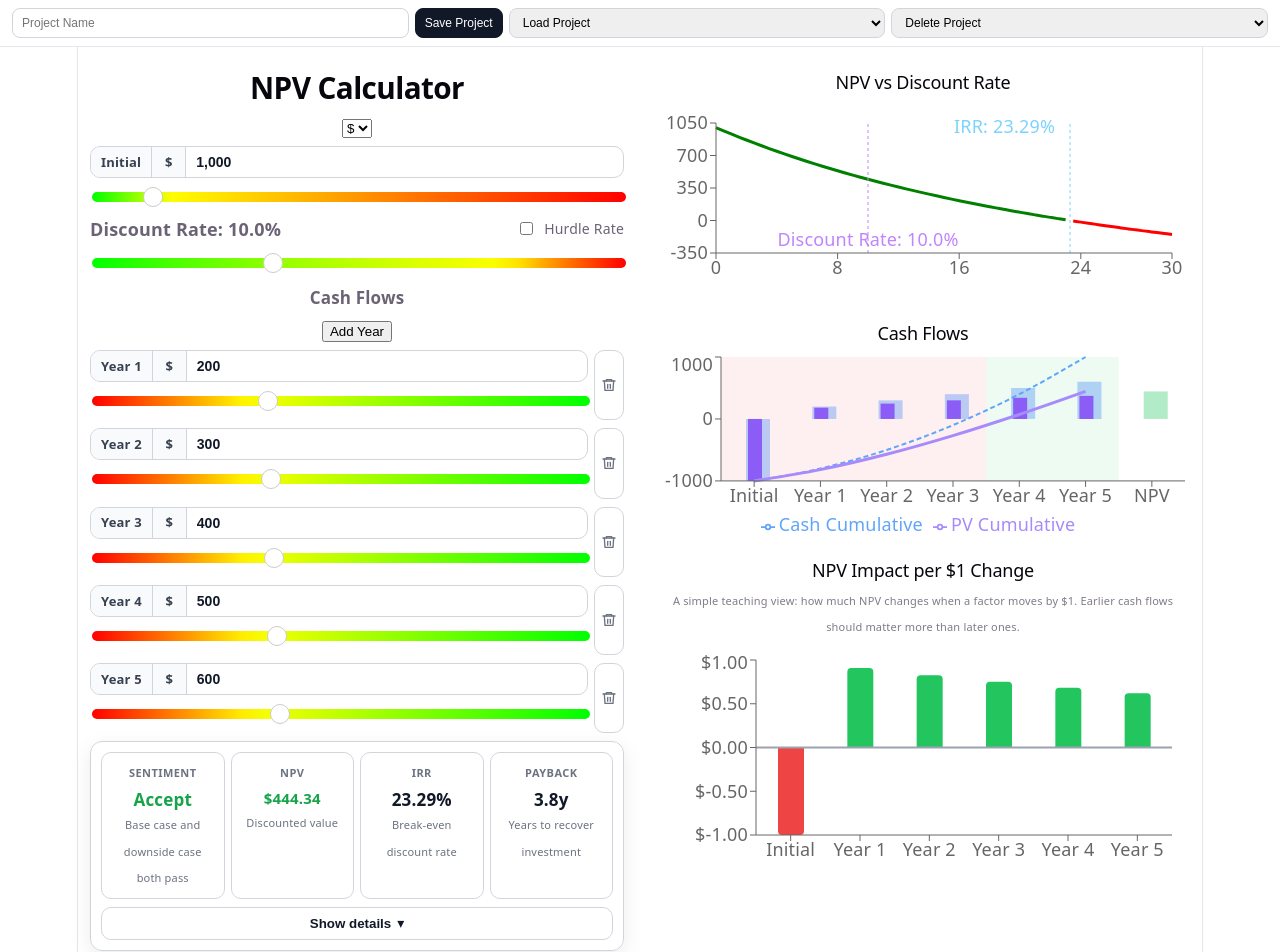
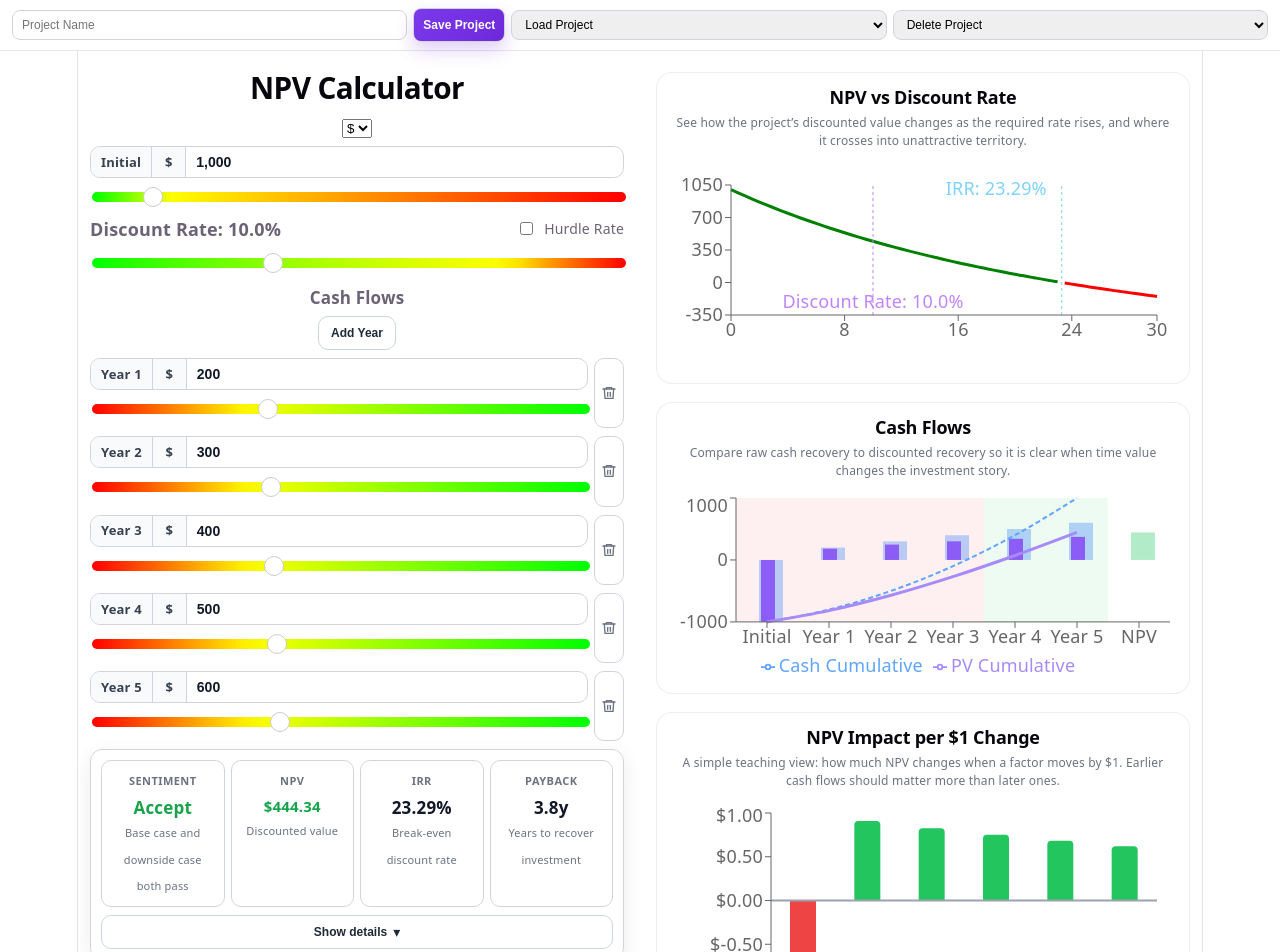
Before and after one commit to armstrma/npv-calculator, a React (Vite) app: page / in a window 1280 px wide. Shown: the top 952 px of the page. Built offline with nearby package versions, Linux system fonts and the light colour scheme.

Commit message:
Polish chart presentation and roadmap ideas

```diff
--- a/src/App.css
+++ b/src/App.css
@@ -54,13 +54,46 @@ input[type="range"]::-moz-range-thumb {
   font-size: 12px;
 }
 .project-toolbar button {
-  background: #111827;
-  color: #fff;
-  border-color: #111827;
   cursor: pointer;
 }
-.project-toolbar button:hover {
-  background: #1f2937;
+.button-primary,
+.button-secondary {
+  display: inline-flex;
+  align-items: center;
+  justify-content: center;
+  min-height: 34px;
+  padding: 0 12px;
+  border-radius: 10px;
+  border: 1px solid #4c1d95;
+  font-size: 12px;
+  font-weight: 700;
+  line-height: 1;
+  cursor: pointer;
+  transition: background-color 160ms ease, border-color 160ms ease, color 160ms ease, box-shadow 160ms ease, transform 160ms ease;
+}
+.button-primary {
+  background: linear-gradient(135deg, #7c3aed, #6d28d9);
+  color: #ffffff;
+  box-shadow: 0 8px 18px rgba(109, 40, 217, 0.22);
+}
+.button-primary:hover {
+  background: linear-gradient(135deg, #8b5cf6, #7c3aed);
+  border-color: #6d28d9;
+  transform: translateY(-1px);
+}
+.button-secondary {
+  background: rgba(255, 255, 255, 0.72);
+  border-color: #cbd5e1;
+  color: #1f2937;
+}
+.button-secondary:hover {
+  background: rgba(241, 245, 249, 0.95);
+  border-color: #a78bfa;
+  color: #111827;
+  box-shadow: 0 0 0 3px rgba(167, 139, 250, 0.14);
+}
+.button-full {
+  width: 100%;
 }
 .container { display: flex; gap: 8px; margin-top: 60px; }
 .left, .right { padding: 12px; }
@@ -124,12 +157,7 @@ input[type="range"]::-moz-range-thumb {
   justify-content: center;
   gap: 6px;
   padding: 8px 10px;
-  border-radius: 10px;
-  border: 1px solid #d1d5db;
-  background: rgba(255, 255, 255, 0.72);
-  color: #111827;
   font-weight: 700;
-  cursor: pointer;
 }
 .metrics-toggle-caret {
   font-size: 14px;
@@ -256,7 +284,11 @@ input[type="range"]::-moz-range-thumb {
   color: #f9fafb;
 }
 .chart-section {
-  margin-top: 12px;
+  margin-top: 18px;
+  padding: 14px 14px 10px;
+  border: 1px solid rgba(148, 163, 184, 0.18);
+  border-radius: 16px;
+  background: rgba(255, 255, 255, 0.03);
 }
 .chart-section:first-of-type {
   margin-top: 0;
@@ -269,14 +301,16 @@ input[type="range"]::-moz-range-thumb {
   letter-spacing: -0.02em;
 }
 .chart-title {
-  margin-bottom: 8px;
+  margin: 0 0 6px;
   font-size: 18px;
+  font-weight: 800;
 }
 .chart-subtitle {
-  margin-top: -2px;
-  margin-bottom: 10px;
-  font-size: 11px;
-  opacity: 0.85;
+  margin: 0 0 14px;
+  font-size: 12px;
+  line-height: 1.45;
+  color: #6b7280;
+  opacity: 1;
 }
 .tornado-legend {
   display: flex;
@@ -500,12 +534,6 @@ input[type="range"]::-moz-range-thumb {
 }
 .modal-content button {
   margin-top: 10px;
-  background: #111827;
-  color: #ffffff;
-  border: 1px solid #111827;
-  padding: 6px 12px;
-  border-radius: 8px;
-  cursor: pointer;
 }
 @media (prefers-color-scheme: dark) {
   .project-toolbar {
@@ -517,13 +545,6 @@ input[type="range"]::-moz-range-thumb {
     background: #111827;
     color: #f9fafb;
     border-color: #4b5563;
-  }
-  .project-toolbar button {
-    background: #6d28d9;
-    border-color: #6d28d9;
-  }
-  .project-toolbar button:hover {
-    background: #7c3aed;
   }
   .metrics-dock {
     background: rgba(17, 24, 39, 0.9);
@@ -561,6 +582,33 @@ input[type="range"]::-moz-range-thumb {
   .metrics-toggle {
     color: #f9fafb;
   }
+  .button-primary {
+    background: linear-gradient(135deg, #8b5cf6, #7c3aed);
+    border-color: #7c3aed;
+    color: #f9fafb;
+    box-shadow: 0 8px 18px rgba(124, 58, 237, 0.3);
+  }
+  .button-primary:hover {
+    background: linear-gradient(135deg, #a78bfa, #8b5cf6);
+  }
+  .button-secondary {
+    background: rgba(17, 24, 39, 0.82);
+    border-color: #4b5563;
+    color: #e5e7eb;
+  }
+  .button-secondary:hover {
+    background: rgba(30, 41, 59, 0.95);
+    border-color: #8b5cf6;
+    color: #f9fafb;
+    box-shadow: 0 0 0 3px rgba(139, 92, 246, 0.18);
+  }
+  .chart-section {
+    background: rgba(15, 23, 42, 0.42);
+    border-color: rgba(75, 85, 99, 0.45);
+  }
+  .chart-subtitle {
+    color: #9ca3af;
+  }
   .details-discount-source-badge {
     background: rgba(30, 41, 59, 0.9);
     border-color: #475569;
@@ -586,11 +634,6 @@ input[type="range"]::-moz-range-thumb {
     color: #f3f4f6;
     border-color: #374151;
     box-shadow: 0 10px 35px rgba(0,0,0,0.45);
-  }
-  .modal-content button {
-    background: #374151;
-    border-color: #4b5563;
-    color: #f9fafb;
   }
 }
 table { width: 100%; border-collapse: collapse; margin-top: 8px; }
@@ -641,6 +684,7 @@ th, td { border: 1px solid #ddd; padding: 8px; text-align: left; }
   }
   .chart-section {
     margin-top: 24px;
+    padding: 12px;
   }
   .cashflow-chart-wrap {
     margin-bottom: 34px;
--- a/src/App.jsx
+++ b/src/App.jsx
@@ -683,7 +683,7 @@ const App = () => {
           onChange={(e) => setProjectName(e.target.value)}
           style={{ minWidth: 170, flex: '1 1 180px' }}
         />
-        <button onClick={() => saveProject(projectName)}>Save Project</button>
+        <button onClick={() => saveProject(projectName)} className="button-primary">Save Project</button>
 
         <select
           onChange={(e) => loadProject(e.target.value)}
@@ -836,7 +836,7 @@ const App = () => {
           </div>
 
           <h3 className="factor-subheader">Cash Flows</h3>
-          <button onClick={addYear} className="add-year-button">Add Year</button>
+          <button onClick={addYear} className="button-secondary add-year-button">Add Year</button>
 
           {cashflows.map((cf, index) => (
             <div key={index} className="cashflow-row">
@@ -933,7 +933,7 @@ const App = () => {
               </div>
             </div>
 
-            <button className="metrics-toggle" onClick={() => setShowMetricsDetails((current) => !current)}>
+            <button className="metrics-toggle button-secondary" onClick={() => setShowMetricsDetails((current) => !current)}>
               <span>{showMetricsDetails ? 'Hide details' : 'Show details'}</span>
               <span className="metrics-toggle-caret">{showMetricsDetails ? '▴' : '▾'}</span>
             </button>
@@ -998,7 +998,7 @@ const App = () => {
             )}
           </div>
 
-          <button onClick={() => setShowModal(true)}>Learn More (Educational Guide)</button>
+          <button onClick={() => setShowModal(true)} className="button-secondary button-full">Learn More (Educational Guide)</button>
 
 
           <label style={{ display: 'block', marginTop: 10 }}>
@@ -1011,8 +1011,8 @@ const App = () => {
           </label>
 
           <div className="action-button-row">
-            <button onClick={exportToCSV}>Export CSV</button>
-            <button onClick={copyProjectLink}>{copiedProjectLink ? 'Copied Project Link' : 'Copy Project Link'}</button>
+            <button onClick={exportToCSV} className="button-secondary">Export CSV</button>
+            <button onClick={copyProjectLink} className="button-secondary">{copiedProjectLink ? 'Copied Project Link' : 'Copy Project Link'}</button>
           </div>
 
           {showSensitivity && (
@@ -1032,6 +1032,9 @@ const App = () => {
         <div className="right" style={{ width: '50%' }}>
           <section className="chart-section">
             <h2 className="chart-title">NPV vs Discount Rate</h2>
+            <p className="chart-subtitle">
+              See how the project’s discounted value changes as the required rate rises, and where it crosses into unattractive territory.
+            </p>
             <ResponsiveContainer width="100%" height={210}>
               <LineChart data={discountData} margin={{ top: 22, right: 18, left: 0, bottom: 28 }}>
               <XAxis dataKey="discount" type="number" domain={[0, 30]} />
@@ -1116,6 +1119,9 @@ const App = () => {
 
           <section className="chart-section cashflow-chart-wrap">
             <h2 className="chart-title">Cash Flows</h2>
+            <p className="chart-subtitle">
+              Compare raw cash recovery to discounted recovery so it is clear when time value changes the investment story.
+            </p>
             <ResponsiveContainer width="100%" height={190}>
               <ComposedChart data={barData} barGap={-22} barCategoryGap="30%">
               <XAxis dataKey="name" />
@@ -1269,7 +1275,7 @@ const App = () => {
             <p><strong>ROI</strong>: (Net Gain / Cost) × 100—simple return metric.</p>
             <p><strong>PI</strong>: (NPV + Initial) / Initial; &gt;1 means profitable.</p>
             <p>Story flow: set assumptions → analyze metrics/charts → make go/no-go decision.</p>
-            <button onClick={() => setShowModal(false)}>Close</button>
+            <button onClick={() => setShowModal(false)} className="button-primary">Close</button>
           </div>
         </div>
       )}
```
Also changed, not shown: 1 other file (tests, documents, lock files or other folders).
